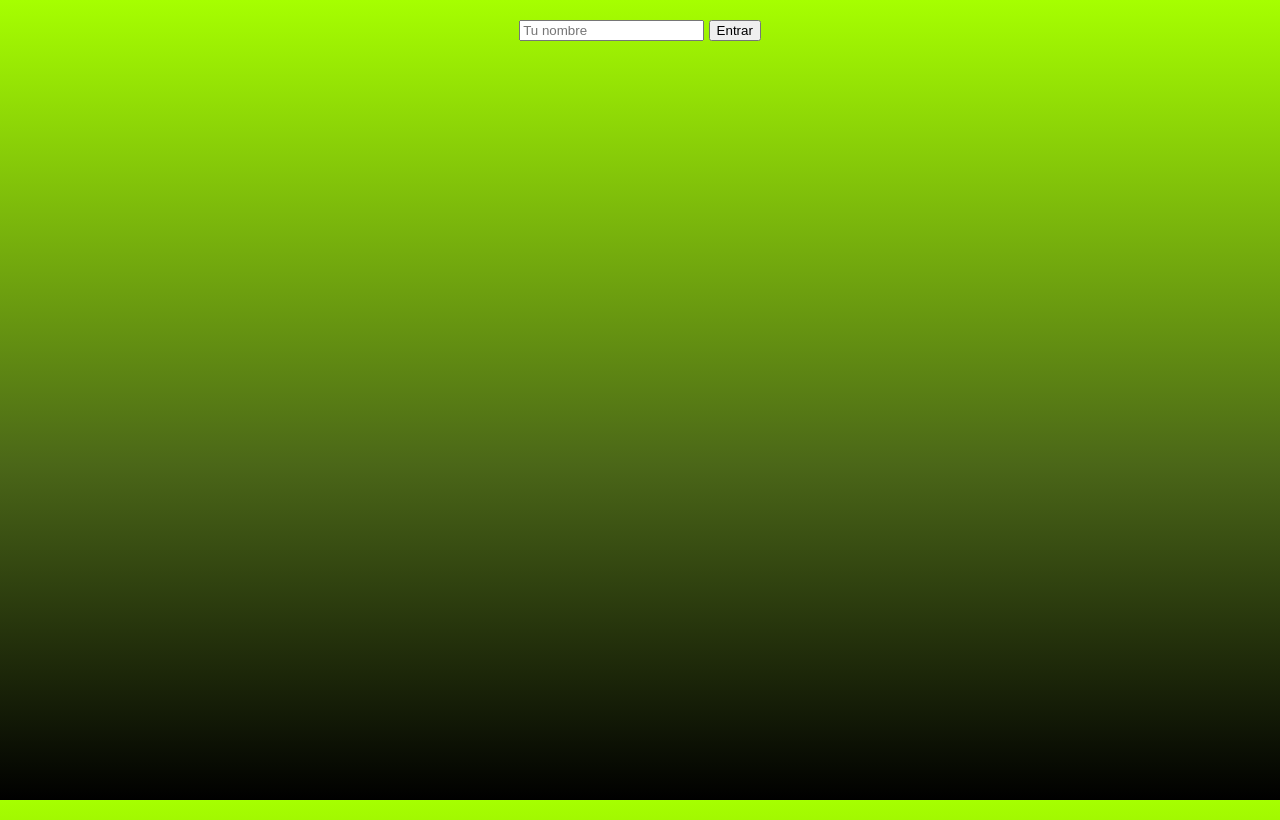
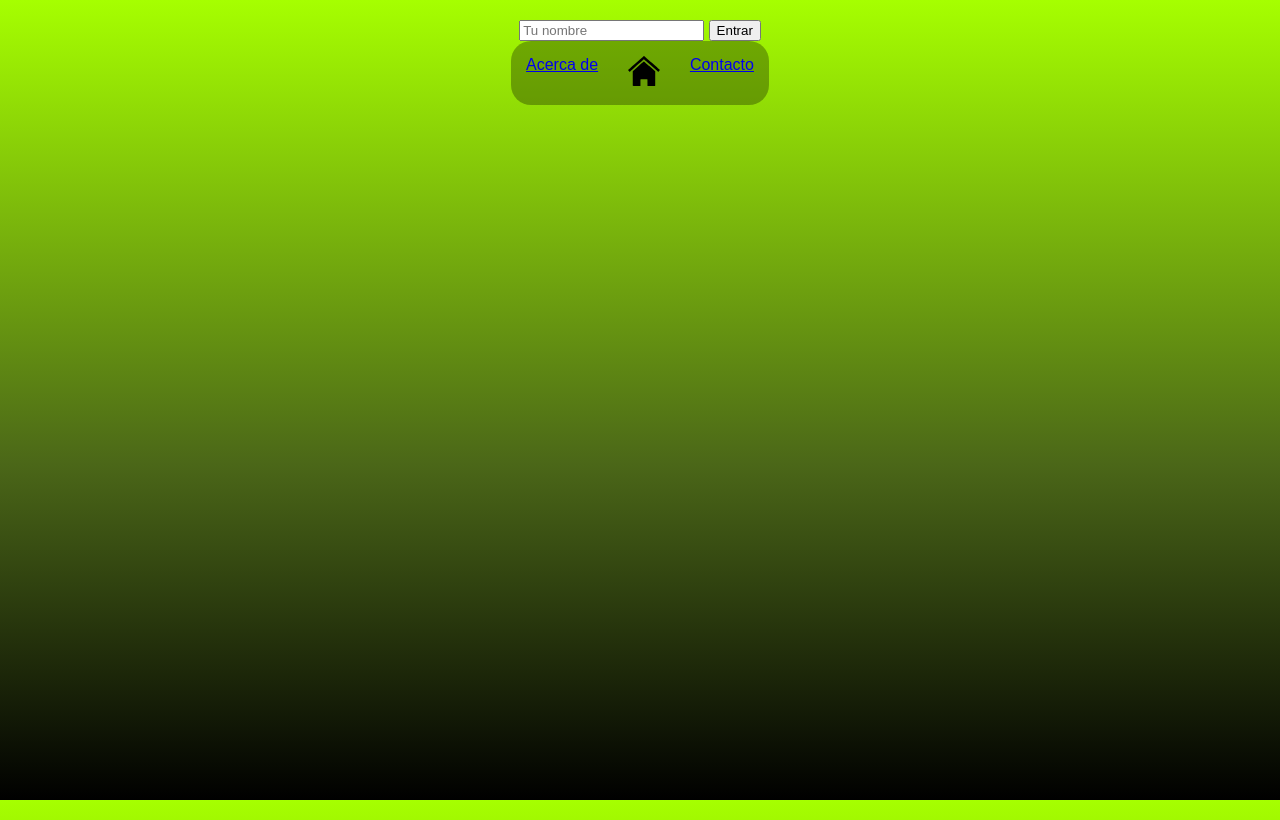
Before and after one commit to aradevgc/the-farm-list, a website: page frontend/index.html in a window 1280 px wide. Drawn offline with Linux system fonts and the light colour scheme.

Commit message:
add footer navigation links and style adjustments

```diff
--- a/frontend/index.html
+++ b/frontend/index.html
@@ -5,6 +5,9 @@
   <title>Live List</title>
   <link rel="manifest" href="manifest.json">
   <link rel="stylesheet" href="style.css">
+  <link rel="#home" href="index.html">
+  <link rel="#about" href="about.html">
+  <link rel="#contact" href="contact.html">
 </head>
 <body>
   <div id="userSetup">
@@ -19,5 +22,12 @@
 </div>
 <!-- Service Worker -->
 </body>
+<footer style="text-align: bottom;">
+  <nav class="nav">
+    <a href="#about">Acerca de</a>
+    <a href="#home"> <img src="CASA.svg" style="height: 30px; color: white;" alt="HOME"></a>
+    <a href="#contact">Contacto</a>
+  </nav>
+</footer>
 <script src="app.js"></script>
 </html>
--- a/frontend/style.css
+++ b/frontend/style.css
@@ -29,3 +29,12 @@ li {
     color: white;
     cursor: pointer;
 }
+
+.nav {
+    background: rgba(0, 0, 0, 0.3);
+    border-radius: 20px;
+    padding: 15px;
+    display: flex;
+    justify-content: center;
+    gap: 30px;
+}
```
